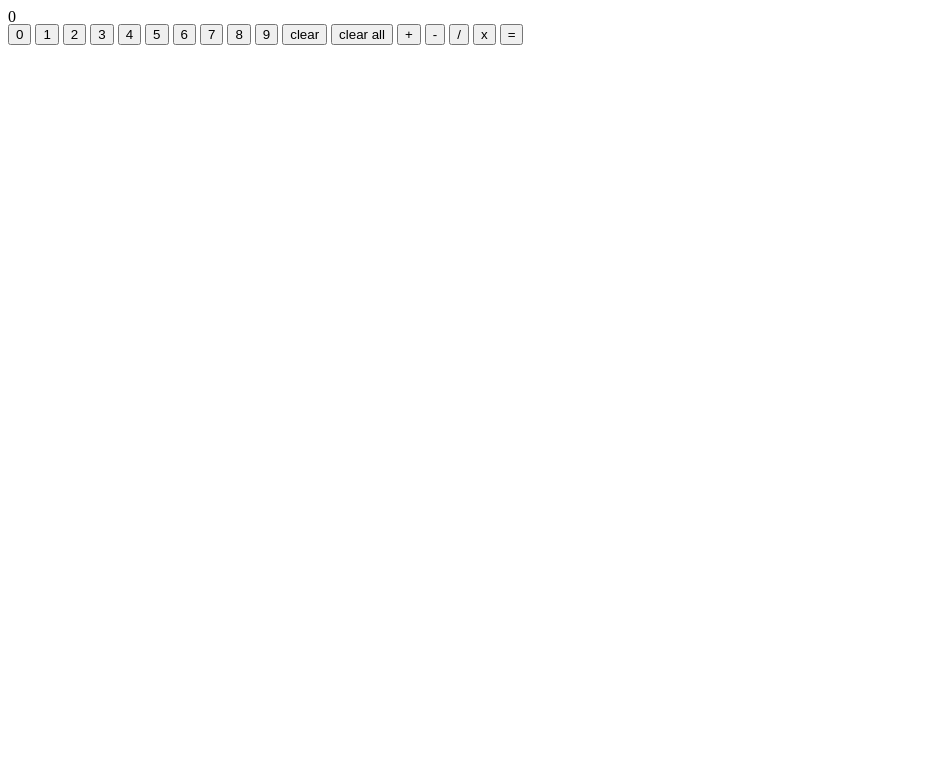
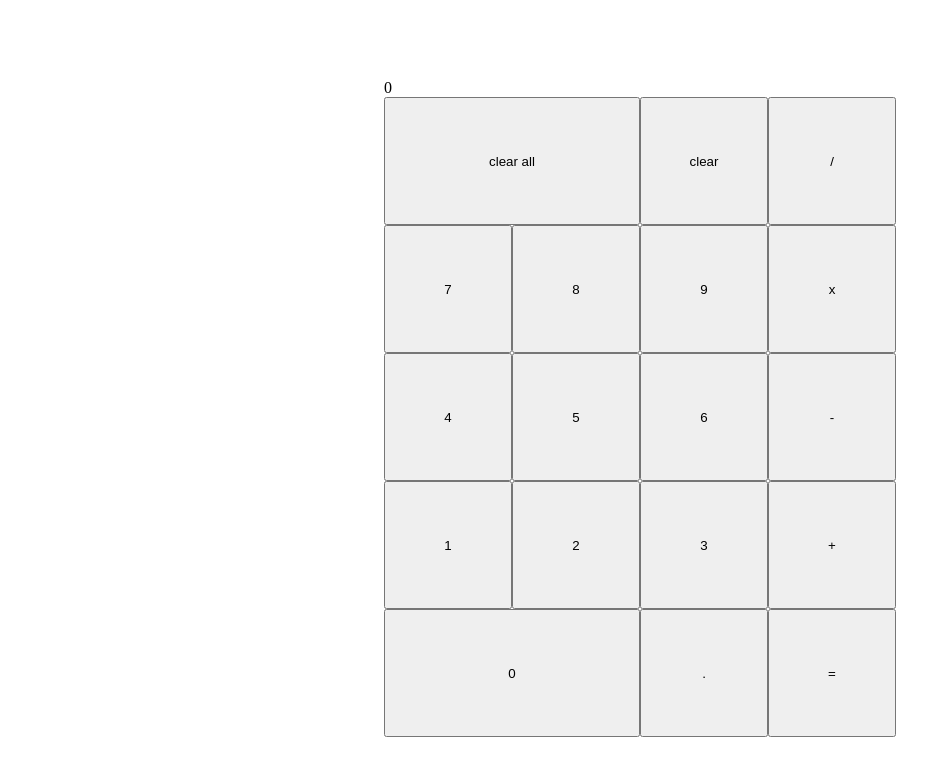
Before and after one commit to prestonevans/calculator, a plain HTML site: page index.html in a window 1280 px wide. Shown: the whole page, without its empty margins (0-951 px from the left). Drawn offline with Linux system fonts and the light colour scheme.

Commit message:
used grid and flex to get layout of calculator

```diff
--- a/index.html
+++ b/index.html
@@ -14,22 +14,23 @@
 <body>
     <form action="#">
         <div class="display"></div>
-        <input type="button" value="0" class="number">
+        <input type="button" value="clear all" class="funtion">
+        <input type="button" value="clear" class="funtion">
+        <input type="button" value="/" class="operator">
+        <input type="button" value="7" class="number">
+        <input type="button" value="8" class="number">
+        <input type="button" value="9" class="number">
+        <input type="button" value="x" class="operator">
+        <input type="button" value="4" class="number">
+        <input type="button" value="5" class="number">
+        <input type="button" value="6" class="number">
+        <input type="button" value="-" class="operator">
         <input type="button" value="1" class="number">
         <input type="button" value="2" class="number">
         <input type="button" value="3" class="number">
-        <input type="button" value="4" class="number">
-        <input type="button" value="5" class="number">
-        <input type="button" value="6" class="number">
-        <input type="button" value="7" class="number">
-        <input type="button" value="8" class="number">
-        <input type="button" value="9" class="number">
-        <input type="button" value="clear" class="funtion">
-        <input type="button" value="clear all" class="funtion">
         <input type="button" value="+" class="operator">
-        <input type="button" value="-" class="operator">
-        <input type="button" value="/" class="operator">
-        <input type="button" value="x" class="operator">
+        <input type="button" value="0" class="number">
+        <input type="button" value="." class="decimal">
         <input type="button" value="=" class="operator">
     </form>
 </body>
--- a/scss/style.scss
+++ b/scss/style.scss
@@ -1,5 +1,25 @@
-
+body {
+	min-height: 100vh;
+	display: flex;
+	justify-content: center;
+	align-items: center;
+}
+form {
+	display: grid;
+	grid-template-columns: repeat(4, 10vw);
+}
 .display {
-	width: 20vw;
-	height: 1rem;
+	grid-area: 1 / span 4;
 }
+input {
+	height: 10vw;
+}
+input[value='0'] {
+	grid-column: span 2;
+}
+input[value='clear all'] {
+	grid-column: span 2;
+}
+// input[value='clear'] {
+// 	grid-column: span 2;
+// }
```
Also changed, not shown: css/style.css, 1 other file.
